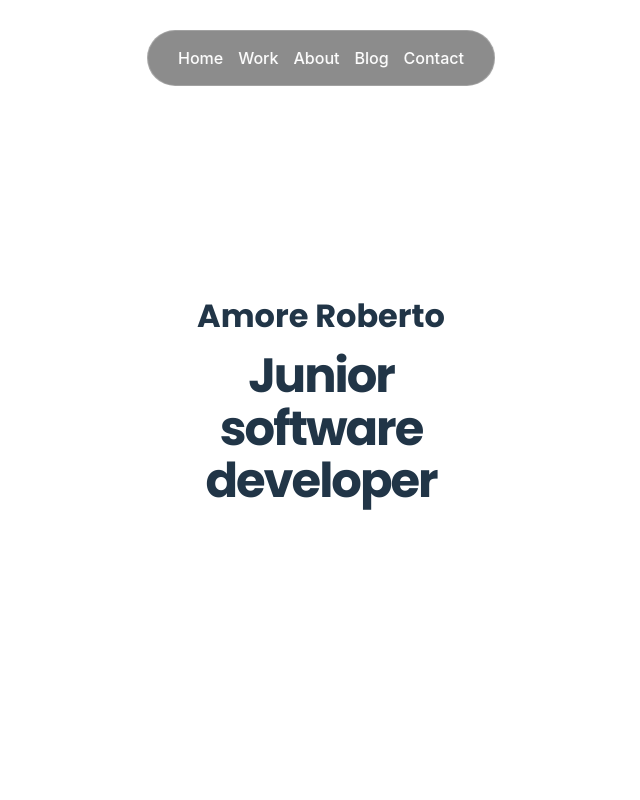
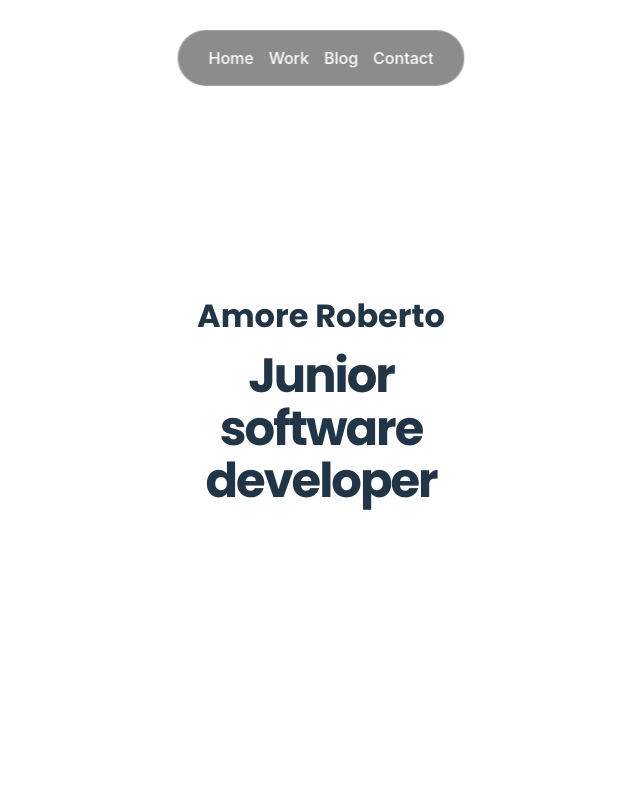
Before and after one commit to robyk01/portfolio, a React (Vite) app: page / in a window 1280 px wide. Shown: the top 800 px of the page, without its empty margins (319-959 px from the left). Built offline with nearby package versions, Linux system fonts and the light colour scheme.

Commit message:
Added smooth scroll, updated navbar

```diff
--- a/src/Navbar/Navbar.css
+++ b/src/Navbar/Navbar.css
@@ -22,3 +22,33 @@
 #navbar ul li a{
     color: white;
 }
+
+#navbar .blog-link{
+    position: relative;
+    cursor: default;
+}
+
+#navbar .blog-link::after{
+    content: attr(data-tooltip);
+
+    position: absolute;
+    top: 25px;
+    left: 50%;
+    transform: translateX(-50%);
+
+    padding: 5px 8px;
+    background-color: #333;
+    color: #fff;
+    white-space: nowrap;
+    border-radius: 4px;
+    font-size: 0.8rem;
+
+    opacity: 0;
+    visibility: hidden;
+    transition: opacity 0.3s, visibility 0.3s;
+}
+
+#navbar .blog-link:hover::after{
+    opacity: 1;
+    visibility: visible;
+}
--- a/src/Navbar/Navbar.jsx
+++ b/src/Navbar/Navbar.jsx
@@ -6,8 +6,7 @@ function Navbar(){
             <ul>
                 <li><a href="#">Home</a></li>
                 <li><a href="#portfolio">Work</a></li>
-                <li><a href="#about">About</a></li>
-                <li><a href="#blog">Blog</a></li>
+                <li><a href="#blog" className="blog-link" data-tooltip="Coming soon">Blog</a></li>
                 <li><a href="#contact">Contact</a></li>
             </ul>
         </nav>
--- a/src/index.css
+++ b/src/index.css
@@ -10,6 +10,7 @@
   text-rendering: optimizeLegibility;
   -webkit-font-smoothing: antialiased;
   -moz-osx-font-smoothing: grayscale;
+  scroll-behavior: smooth;
 }
 
 a {
```
